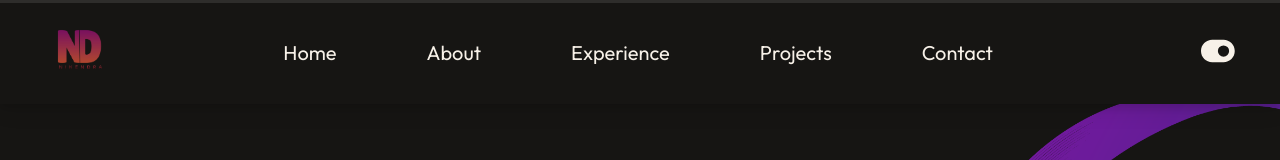
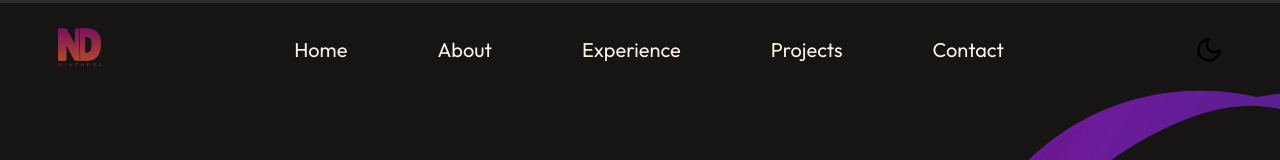
Before and after one commit to nikendrashekhawat/portfolio, a React (Vite) app: page /#profile in a window 1280 px wide. Shown: the top 160 px of the page. Built offline with nearby package versions, Linux system fonts and the light colour scheme.

Commit message:
add dark and light theme to navbar

```diff
--- a/src/components/navbar/Navbar.css
+++ b/src/components/navbar/Navbar.css
@@ -6,8 +6,9 @@
     width: 100%;
     position: fixed;
     z-index: 1000;
-    background: linear-gradient(#161513, #161513);
-    box-shadow: 0 4px 8px rgba(0, 0, 0, 0.1), 0 6px 20px rgba(0, 0, 0, 0.1);
+    background: var(--nav-bg);
+    box-shadow: var(--nav-shadow);
+    transition: background-color 0.3s ease, box-shadow 0.3s ease;
 }
 
 .nav-bar img {
@@ -38,32 +39,40 @@
 }
 .anchor-link{
     text-decoration: none;
-    color: #f7f1e8;
+    color: var(--text);
 }
 .nav-menu li:hover:not(.active) {
     transform: scale(1.1);
-    background: linear-gradient(267deg, #571183 10%, #f83f0b 70%);
+    background: var(--text-gradient);
     background-clip: text;
     -webkit-background-clip: text;
     -webkit-text-fill-color: transparent;
 }
 .nav-menu li.active {
     transform: scale(1.1);
-    background: linear-gradient(267deg, #571183 10%, #f83f0b 70%);
+    background: var(--text-gradient);
     background-clip: text;
     -webkit-background-clip: text;
     -webkit-text-fill-color: transparent;
 }
-.nav-theme{
-    padding: 15px 40px;
-    font-size: 30px;
+.nav-theme-toggle {
+    margin-right: 40px;
+    padding: 12px;
+    background: none;
     cursor: pointer;
-    transition: 0.5s;
+    transition: transform 0.3s ease;
+    display: flex;
+    align-items: center;
+    justify-content: center;
 }
-.nav-theme:hover{
-    transform: scale(1.05);
+.nav-theme-toggle:hover {
+    transform: scale(1.1);
+    transform: rotate(360deg);
 }
-
+.theme-icon {
+    color: var(--text);
+    transition: transform 0.5s ease;
+}
 .scroll-progress-container {
     position: fixed;
     top: 0;
@@ -95,8 +104,11 @@
 .nav-item.active .anchor-link,
 .nav-item:hover .anchor-link {
   transform: translateY(-2px);
-  background: linear-gradient(267deg, #571183 10%, #f83f0b 70%);
+  background: var(--text-gradient);;
   background-clip: text;
   -webkit-background-clip: text;
   -webkit-text-fill-color: transparent;
 }
+[data-theme="light"] .scroll-progress-container {
+    background: rgba(0, 0, 0, 0.1);
+  }
--- a/src/components/navbar/Navbar.jsx
+++ b/src/components/navbar/Navbar.jsx
@@ -1,11 +1,10 @@
 import React, { useState, useEffect, useCallback } from 'react';
 import AnchorLink from 'react-anchor-link-smooth-scroll';
-import { FontAwesomeIcon } from '@fortawesome/react-fontawesome';
-import { faToggleOn} from '@fortawesome/free-solid-svg-icons';
+import { Sun, Moon } from 'lucide-react';
 import './Navbar.css';
 import logo from '../../assets/logo_dark.png';
 
-const Navbar = () => {
+const Navbar = ({ theme, toggleTheme }) => {
   const [activeMenu, setActiveItem] = useState('Home');
   const [isScrolling, setIsScrolling] = useState(false);
 
@@ -123,9 +122,13 @@ const Navbar = () => {
             </li>
           ))}
         </ul>
-        <div className="nav-theme">
-          <FontAwesomeIcon className="nav-theme-toggle-dark" icon={faToggleOn}/>
-        </div>
+        <button className="nav-theme-toggle" onClick={toggleTheme} aria-label={`Switch to ${theme === 'dark' ? 'light' : 'dark'} theme`}>
+        {theme === 'dark' ? (
+            <Sun size={28} className="theme-icon" />
+          ) : (
+            <Moon size={28} className="theme-icon" />
+          )}
+        </button>
       </div>
     </>
   );
```
